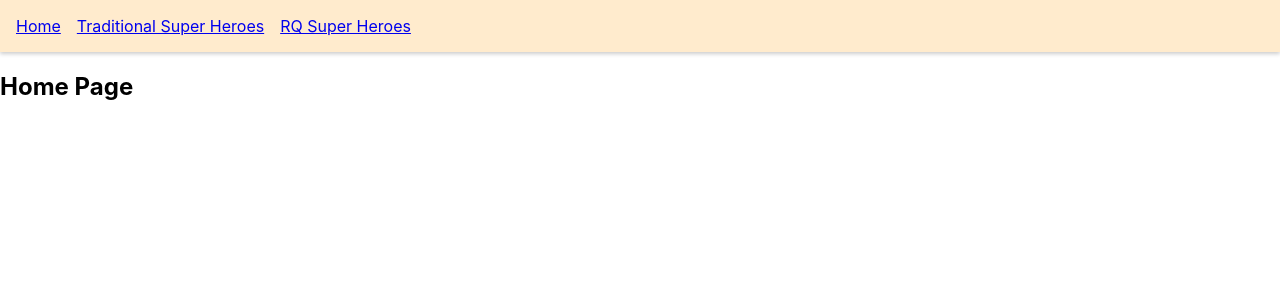
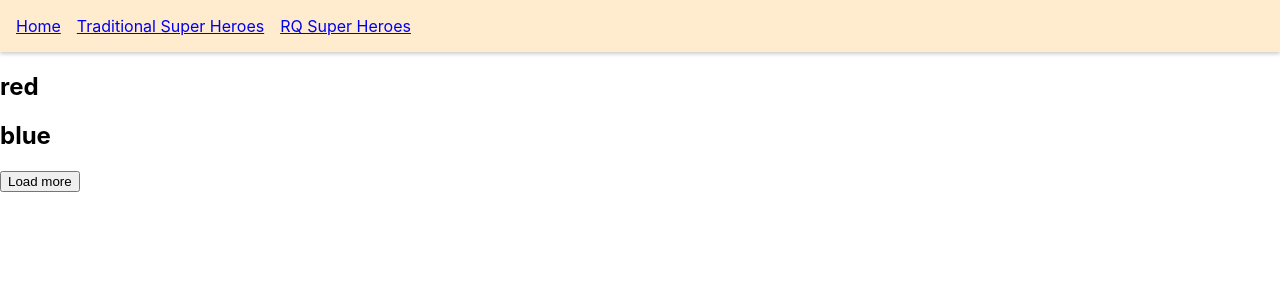
Before and after one commit to Beaskyy/react-query, a React (Create React App) app: page /rq-infinite in a window 1280 px wide. Shown: the top 300 px of the page. Built offline with nearby package versions, Linux system fonts and the light colour scheme; data requests are answered from the project's data file.

Commit message:
infinite queries

```diff
--- a/src/App.js
+++ b/src/App.js
@@ -1,16 +1,17 @@
-import { BrowserRouter as Router, Switch, Route, Link } from 'react-router-dom'
-import {QueryClientProvider, QueryClient} from "react-query"
-import {ReactQueryDevtools} from "react-query/devtools"
-import './App.css'
-import { HomePage } from './components/Home.page'
-import { RQSuperHeroesPage } from './components/RQSuperHeroes.page'
-import { SuperHeroesPage } from './components/SuperHeroes.page'
-import { RQSuperHeroPage } from './components/RQSuperHero.page'
-import { ParallelQueriesPage } from './components/ParallelQueries.page'
-import { DependentQueriesPage } from './components/DependentQueries.page'
-import RQPaginatedPage from './components/RQPaginated.page'
+import { BrowserRouter as Router, Switch, Route, Link } from "react-router-dom";
+import { QueryClientProvider, QueryClient } from "react-query";
+import { ReactQueryDevtools } from "react-query/devtools";
+import "./App.css";
+import { HomePage } from "./components/Home.page";
+import { RQSuperHeroesPage } from "./components/RQSuperHeroes.page";
+import { SuperHeroesPage } from "./components/SuperHeroes.page";
+import { RQSuperHeroPage } from "./components/RQSuperHero.page";
+import { ParallelQueriesPage } from "./components/ParallelQueries.page";
+import { DependentQueriesPage } from "./components/DependentQueries.page";
+import RQPaginatedPage from "./components/RQPaginated.page";
+import RQInfinite from "./components/RQInfinite.page";
 
-const queyclient = new QueryClient()
+const queyclient = new QueryClient();
 
 function App() {
   return (
@@ -20,44 +21,47 @@ function App() {
           <nav>
             <ul>
               <li>
-              <Link to='/'>Home</Link>
+                <Link to="/">Home</Link>
               </li>
               <li>
-              <Link to='/super-heroes'>Traditional Super Heroes</Link>
+                <Link to="/super-heroes">Traditional Super Heroes</Link>
               </li>
               <li>
-              <Link to='/rq-super-heroes'>RQ Super Heroes</Link>
+                <Link to="/rq-super-heroes">RQ Super Heroes</Link>
               </li>
             </ul>
           </nav>
           <Switch>
-          <Route path='/rq-paginated'>
+            <Route path="/rq-infinite">
+              <RQInfinite />
+            </Route>
+            <Route path="/rq-paginated">
               <RQPaginatedPage />
             </Route>
-          <Route path='/rq-dependent'>
+            <Route path="/rq-dependent">
               <DependentQueriesPage email="vishwas@example.com" />
             </Route>
-          <Route path='/rq-parallel'>
+            <Route path="/rq-parallel">
               <ParallelQueriesPage />
             </Route>
-          <Route path='/rq-super-heros/:heroId'>
+            <Route path="/rq-super-heros/:heroId">
               <RQSuperHeroPage />
             </Route>
-          <Route path='/super-heroes'>
+            <Route path="/super-heroes">
               <SuperHeroesPage />
             </Route>
-          <Route path='/rq-super-heroes'>
+            <Route path="/rq-super-heroes">
               <RQSuperHeroesPage />
             </Route>
-          <Route path='/'>
+            <Route path="/">
               <HomePage />
             </Route>
           </Switch>
         </div>
       </Router>
-    <ReactQueryDevtools initialIsOpen={false} position='bottom-right' />
+      <ReactQueryDevtools initialIsOpen={false} position="bottom-right" />
     </QueryClientProvider>
-  )
+  );
 }
 
-export default App
+export default App;
--- /dev/null
+++ b/src/components/RQInfinite.page.js
@@ -0,0 +1,49 @@
+import axios from "axios";
+import React, { Fragment, useState } from "react";
+import { useInfiniteQuery } from "react-query";
+
+const fetchColors = ({ pageParam = 1 }) => {
+  return axios.get(`http://localhost:4000/colors?_limit=2&_page=${pageParam}`);
+};
+
+const RQInfinite = () => {
+  const {
+    data,
+    isLoading,
+    isError,
+    error,
+    isFetching,
+    hasNextPage,
+    isFetchingNextPage,
+    fetchNextPage,
+  } = useInfiniteQuery(["colors"], fetchColors, {
+    getNextPageParam: (_lastpage, pages) => {
+      if (pages.length < 4) {
+        return pages.length + 1;
+      } else {
+        return undefined;
+      }
+    },
+  });
+  if (isLoading) <h2>Loading...</h2>;
+  if (isError) <h2>{error.message}</h2>;
+
+  return (
+    <div>
+      {data?.pages.map((group, i) => (
+        <Fragment>
+          {group.data.map(({ id, label }) => (
+            <h2 key={id}>{label}</h2>
+          ))}
+        </Fragment>
+      ))}
+
+      <button disabled={!hasNextPage} onClick={fetchNextPage}>
+        Load more
+      </button>
+      {isFetching && !isFetchingNextPage ? "loading..." : null}
+    </div>
+  );
+};
+
+export default RQInfinite;
```
Lines whose indentation alone changed are shown as unchanged.
